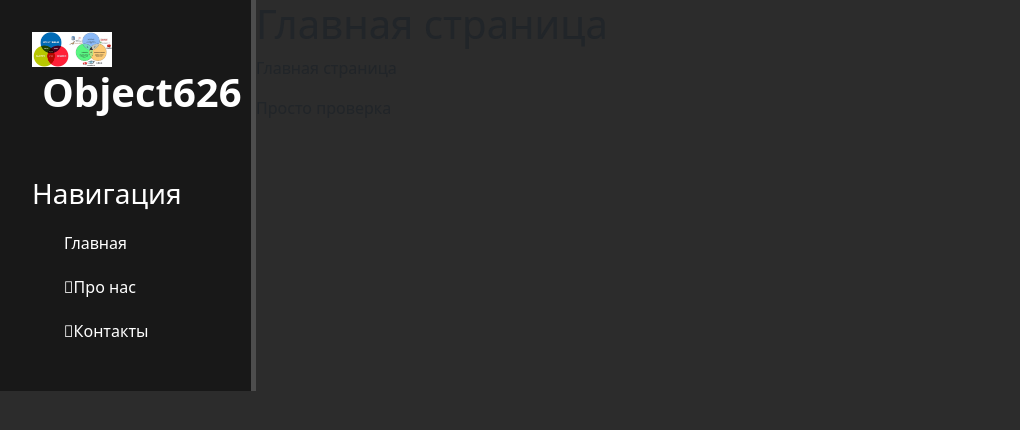
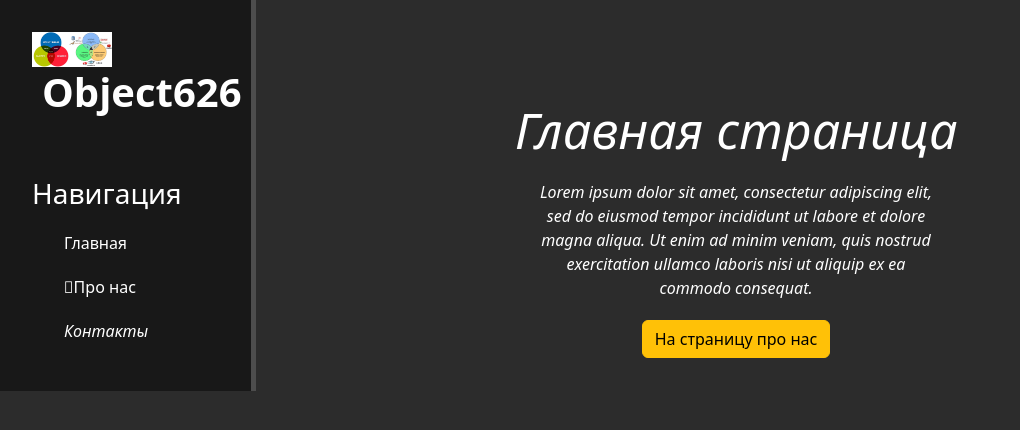
Before and after one commit to Object-626/web_Django, a Django app: page / in a window 1280 px wide. Shown: the top 430 px of the page, without its empty margins (0-1020 px from the left). Run offline with Django 4.2, Linux system fonts and the light colour scheme; some libraries are stand-ins or nearby versions.

Commit message:
выровнял текст по центру(иконки не работают)

```diff
--- a/firstproject/main/static/main/css/main.css
+++ b/firstproject/main/static/main/css/main.css
@@ -34,7 +34,7 @@ aside ul li {
     color: #fff;
     display: block;
     margin-top: 20px;
-    transition: all .6s ease;
+    transition: transform .6s ease;
 }
 
 aside ul li:hover, aside ul a:hover {
@@ -43,3 +43,14 @@ aside ul li:hover, aside ul a:hover {
 }
 
 aside ul a {text-decoration: none}
+
+main .features {
+    float: left;
+    color: #fff;
+    margin-top: 100px;
+    text-align: center;
+    width: 75%;
+}
+
+main .features h1 {font-size: 50px;}
+main .features p {max-width: 400px; margin: 20px auto}
--- a/firstproject/main/templates/main/index.html
+++ b/firstproject/main/templates/main/index.html
@@ -3,8 +3,9 @@
 {% block title %}Главная страница{% endblock %}
 
 {% block content %}
-    <h1>Главная страница</h1>
-    <p>Главная страница</p>
-
-    {% include 'main/test.html' %}
+    <div class="features">
+        <h1>Главная страница</h1>
+        <p> Lorem ipsum dolor sit amet, consectetur adipiscing elit, sed do eiusmod tempor incididunt ut labore et dolore magna aliqua. Ut enim ad minim veniam, quis nostrud exercitation ullamco laboris nisi ut aliquip ex ea commodo consequat. </p>
+        <button class="btn btn-warning">На страницу про нас</button>
+    </div>
 {% endblock %}
--- a/firstproject/main/templates/main/layout.html
+++ b/firstproject/main/templates/main/layout.html
@@ -19,7 +19,7 @@
         <ul>
             <a href="{% url 'home' %}"><li><i class="fa-solid fa-house"></i>Главная</li></a>
             <a href="{% url 'about' %}"><li><i class="fa-solid fa-user"></i>Про нас</li></a>
-            <a href=""><li><i class="fa-solid fa-address-book"></i>Контакты</li></a>
+            <a href=""><li><i class="fa-solid f>a-address-book"</i>Контакты</li></a>
         </ul>
     </aside>
     <main>
```
Also changed, not shown: firstproject/main/templates/main/about.html (+5 -2 lines).
